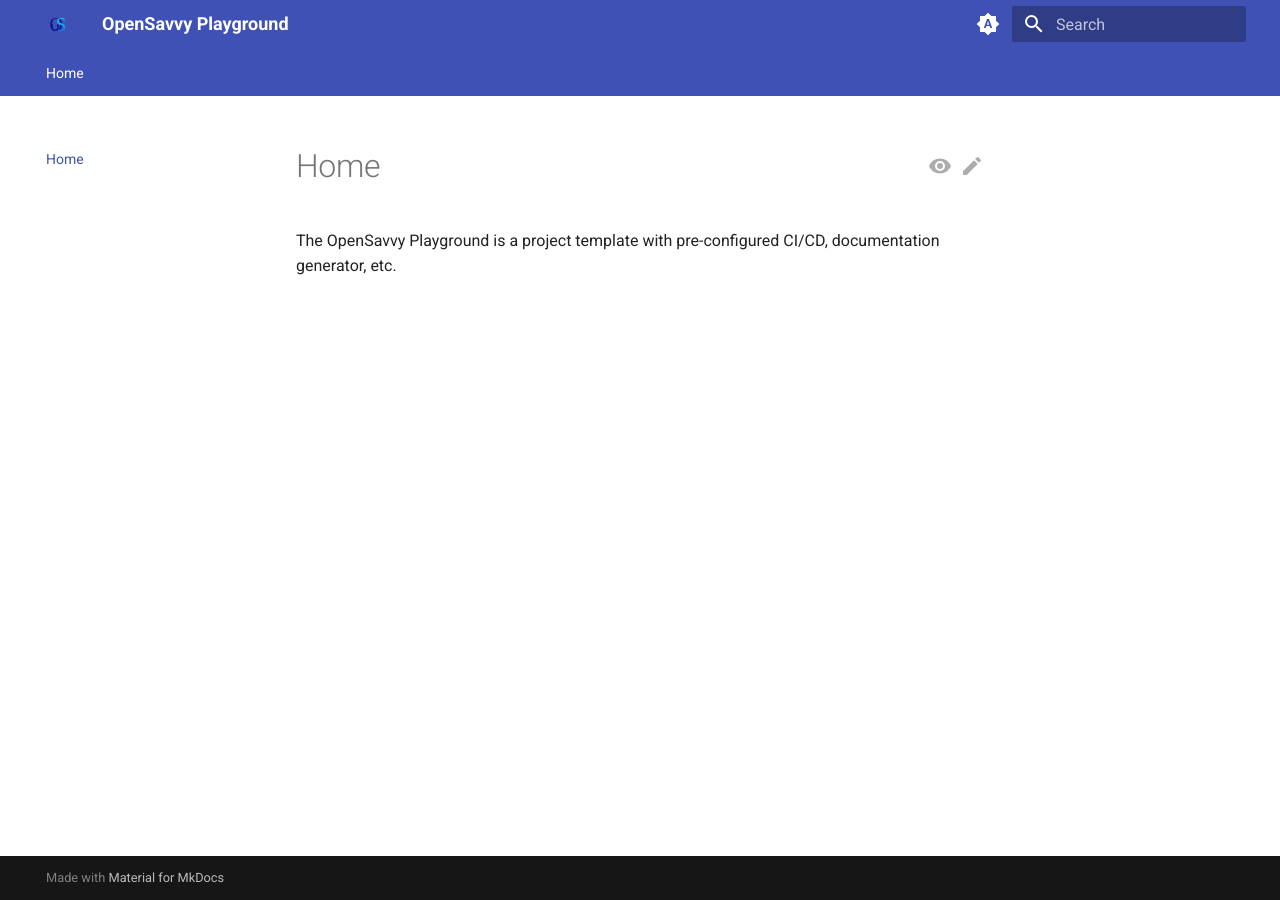
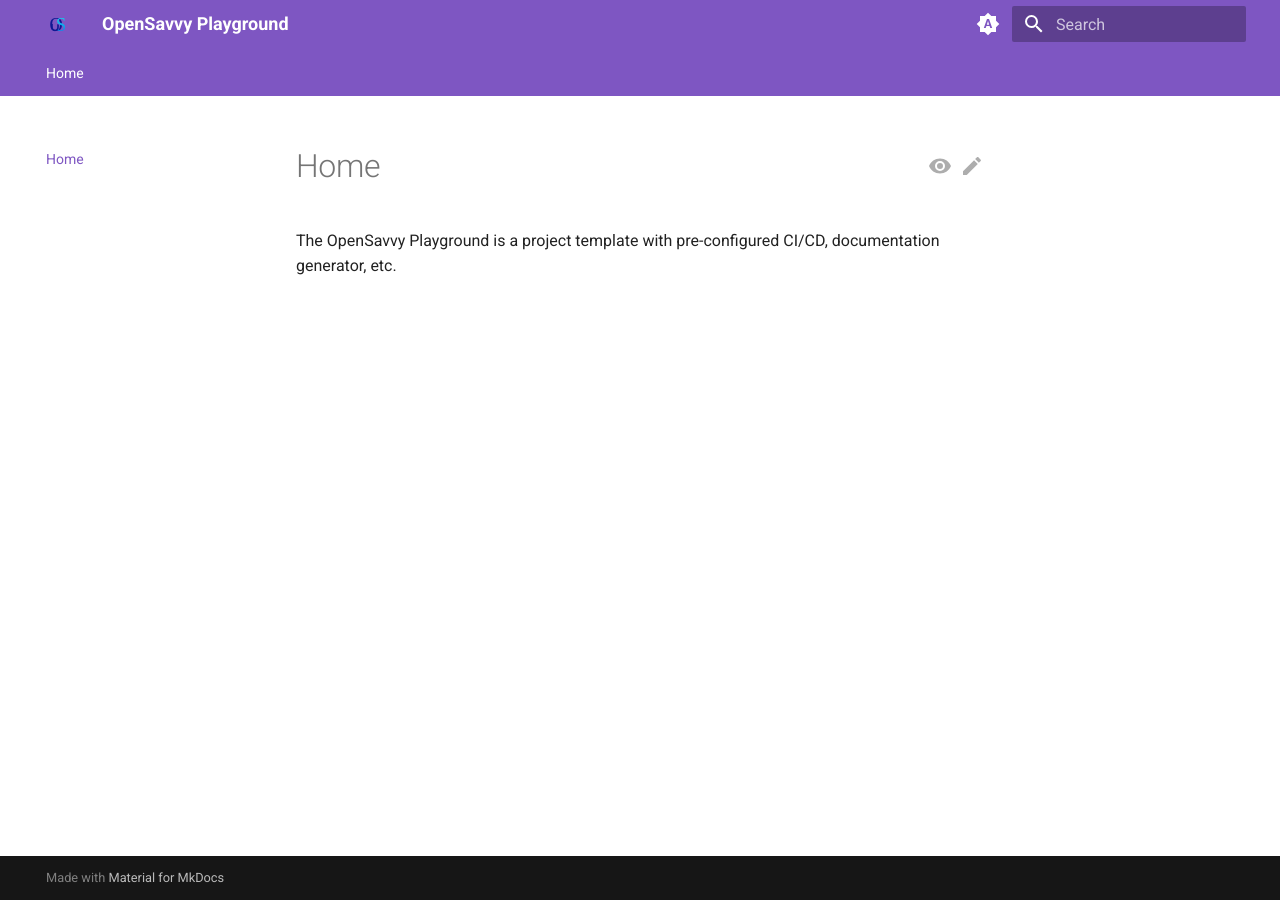
Before and after one commit to CLOVIS-AI/Prepared, an MkDocs documentation site: the page built from docs/website/docs/index.md, in a window 1280 px wide. Built offline with MkDocs 1.6.1 and Material for MkDocs 9.7.7, drawn with Linux system fonts in a browser that asks for light colours.

Commit message:
docs(website): Use the OpenSavvy color palette (approximately)

```diff
--- a/docs/website/mkdocs.yml
+++ b/docs/website/mkdocs.yml
@@ -45,11 +45,15 @@ theme:
         name: "System theme (click to switch to light)"
     - media: "(prefers-color-scheme: light)"
       scheme: default
+      primary: deep purple
+      accent: cyan
       toggle:
         icon: material/brightness-7
         name: "Light theme (click to switch to dark)"
     - media: "(prefers-color-scheme: dark)"
       scheme: slate
+      primary: deep purple
+      accent: cyan
       toggle:
         icon: material/brightness-4
         name: "Dark theme (click to switch to system)"
```
